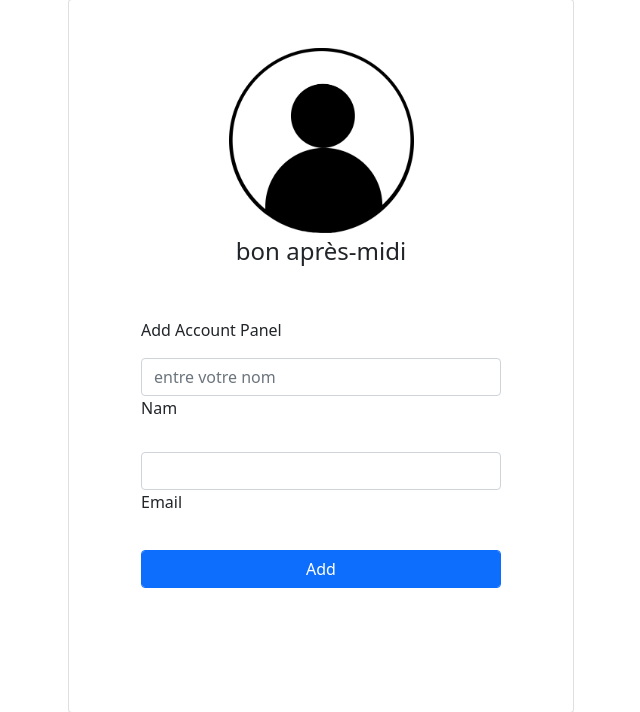
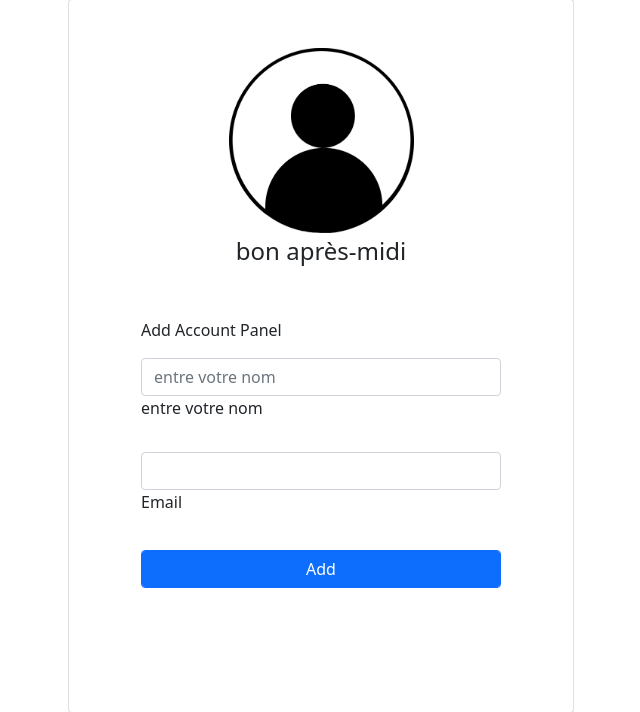
Before and after one commit to otmaneEH/crud-php, a PHP site: page /creer.php in a window 1280 px wide. Shown: the part 73-785 px from the top of the page, without its empty margins (319-959 px from the left). Run offline with PHP 8.4, Linux system fonts and the light colour scheme.

Commit message:
name empty message

```diff
--- a/creer.php
+++ b/creer.php
@@ -115,7 +115,7 @@ if (isset($_POST['Submit'])) {
 
                     <div class="form-outline mb-4">
                       <input type="text" id="form2Example11" class="form-control" placeholder="entre votre nom" name="name" />
-                      <label class="form-label" for="form2Example11">Nam</label>
+                      <label class="form-label" for="form2Example11"><?php echo "$nameEr";?></label>
                     </div>
 
                     <div class="form-outline mb-4">
```
